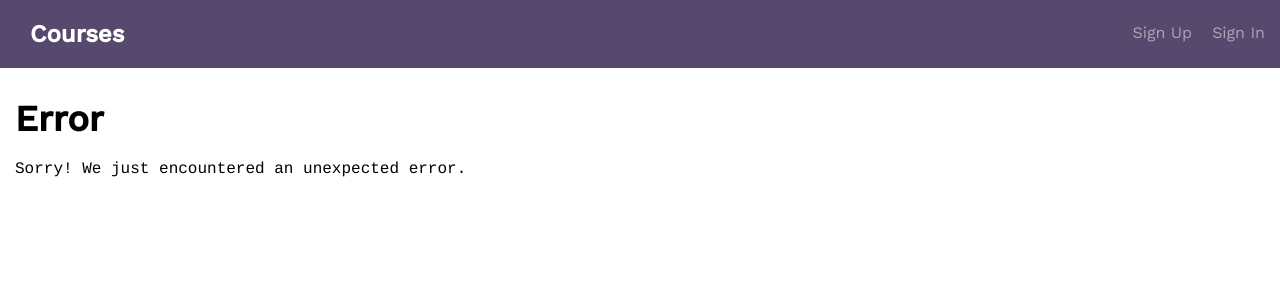
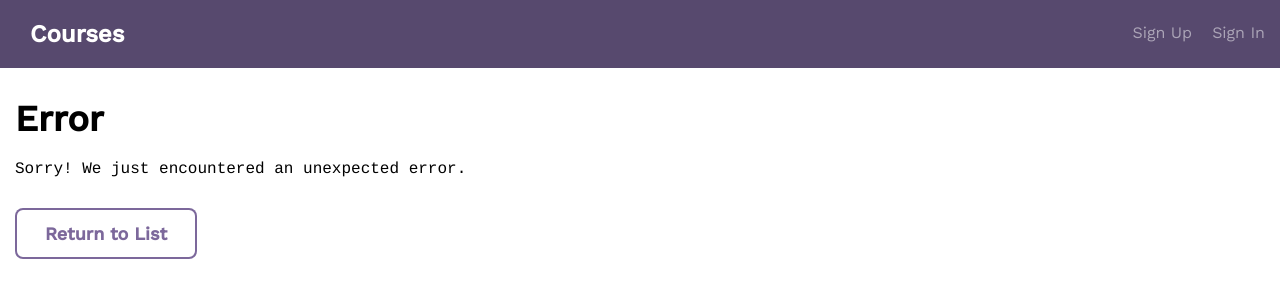
Before and after one commit to RobertMJr/Full-Stack-JS-Techdegree-Project-10, a React (Create React App) app in the folder client/: page /error in a window 1280 px wide. Shown: the top 300 px of the page. Built offline with nearby package versions, Linux system fonts and the light colour scheme; no server answers.

Commit message:
Added a button to allow the user to return back to the list of courses

```diff
--- a/client/src/components/UnhandledError.js
+++ b/client/src/components/UnhandledError.js
@@ -1,12 +1,14 @@
 import React from 'react';
+import { Link } from 'react-router-dom';
 
-const UnhandledError = () => {
-    return (
+const UnhandledError = () => (
         <div className="bounds">
             <h1>Error</h1>
             <p>Sorry! We just encountered an unexpected error.</p>
+            <span>
+                <Link className="button button-secondary" to="/">Return to List</Link>
+            </span>
         </div>
     );
-}
 
 export default UnhandledError;
```
